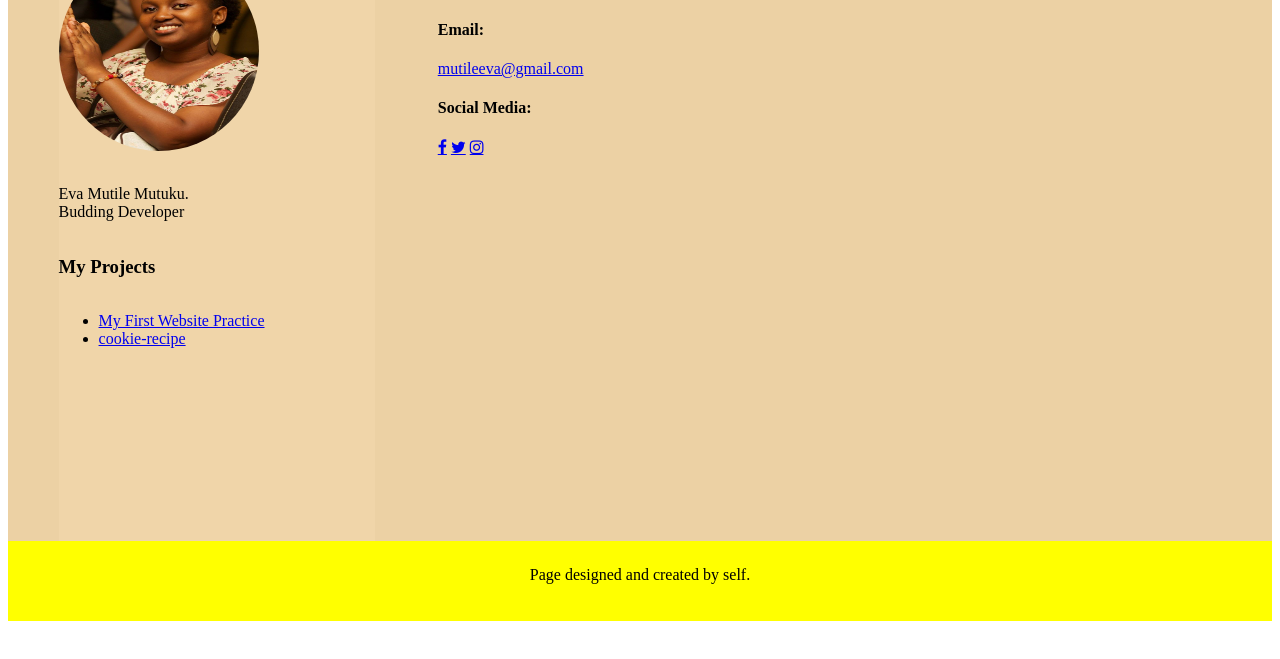
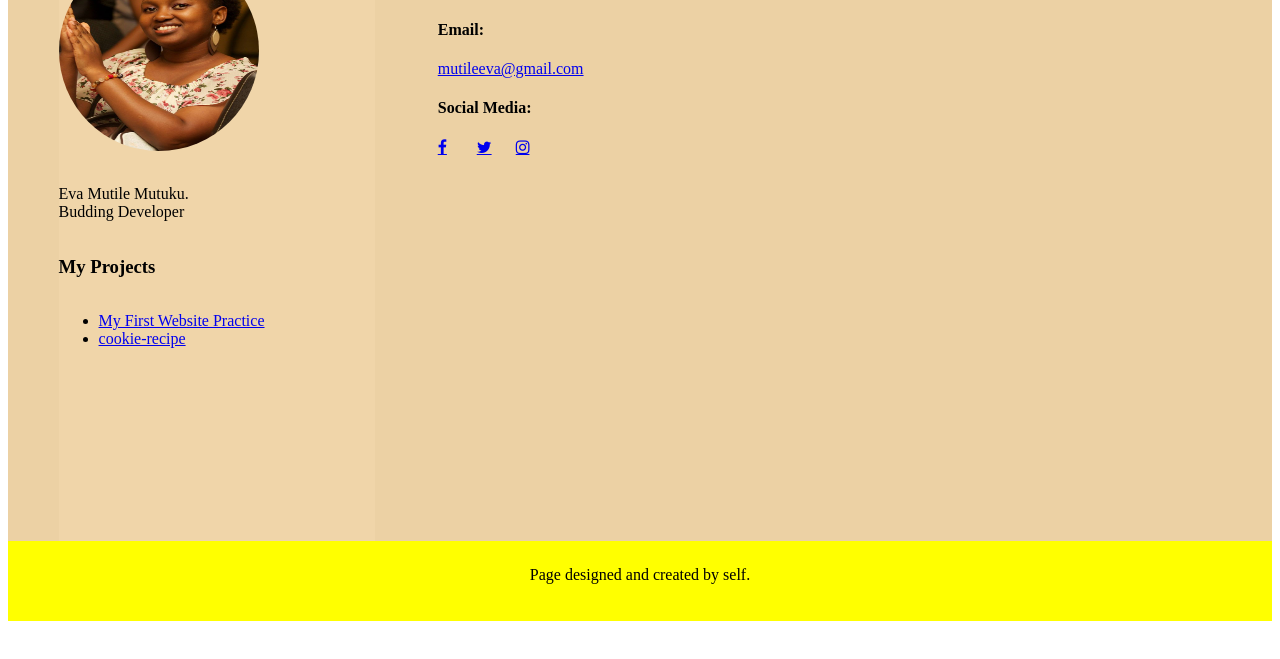
Before and after one commit to Eva-Mutuku/Profile-Eva-Mutuku2, a plain HTML site: page Contacts.html in a window 1280 px wide. Shown: the part 147-806 px from the top of the page. Drawn offline with Linux system fonts and the light colour scheme.

Commit message:
Change sizing for icons.

```diff
--- a/Styling/index-styles.css
+++ b/Styling/index-styles.css
@@ -99,3 +99,7 @@
 .Icons li{
   text-decoration: none;
 }
+.fa {
+  height: 35px;
+  width: 35px;
+}
```
